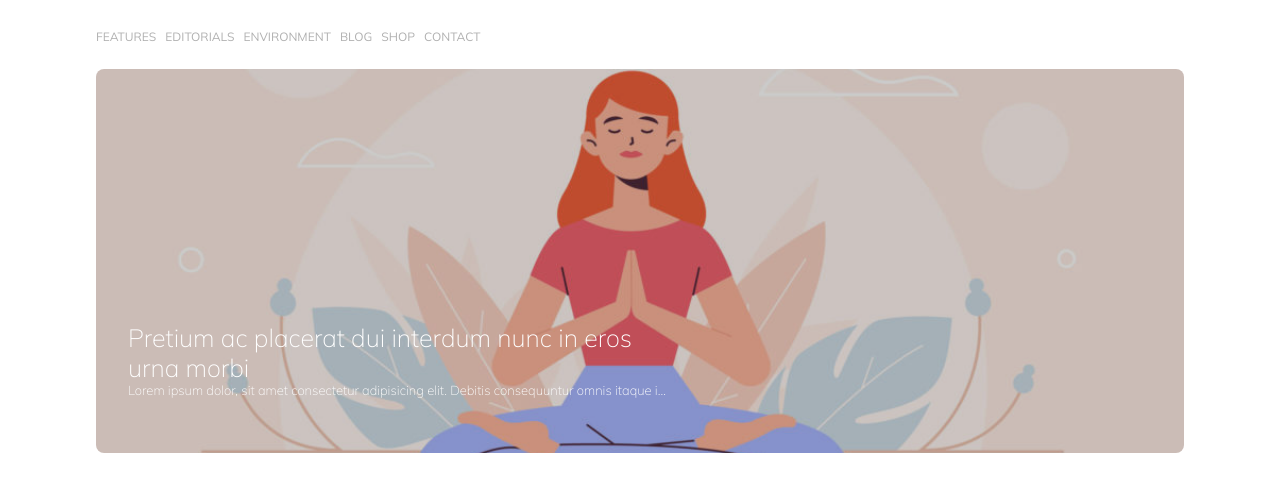
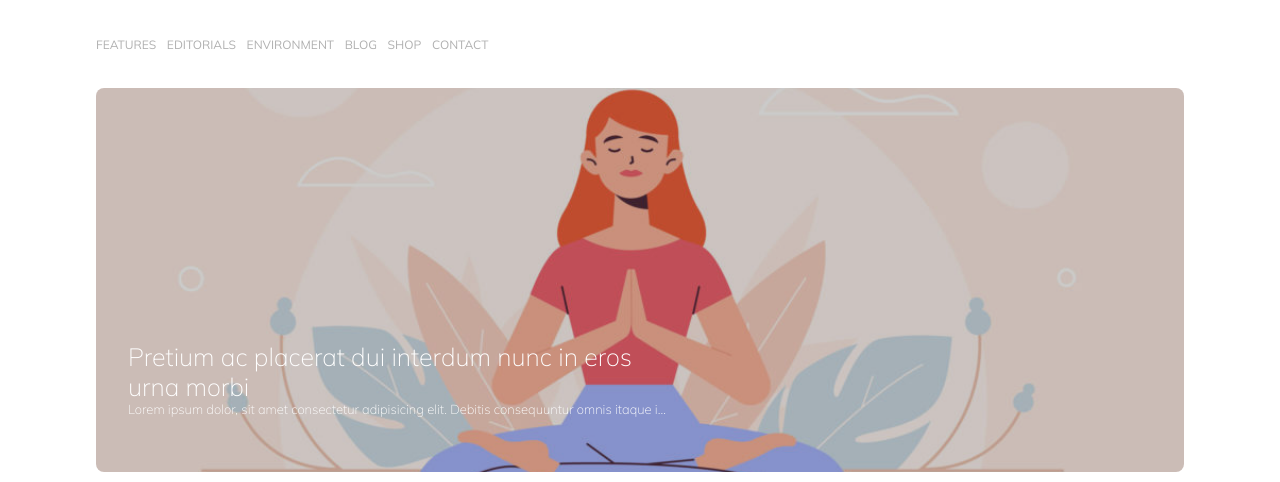
Before and after one commit to MGPasinetti/htmlcss-wp, a plain HTML site: page index.html in a window 1280 px wide. Shown: the part 67-549 px from the top of the page. Drawn offline with Linux system fonts and the light colour scheme.

Commit message:
fixed details

```diff
--- a/css/style.css
+++ b/css/style.css
@@ -4,7 +4,7 @@
     box-sizing: border-box;
 }
 
-body{
+html {
     font-family: 'Mulish', sans-serif;
 }
 
@@ -27,19 +27,22 @@ nav {
     margin: 1.5rem 0;
 }
 
-ul {
+nav ul {
     list-style-type: none;
 }
 
-li {
+nav li {
     display: inline-block;
+    margin-right: .4em;
 }
 
-a {
+li a {
+    display: inline-block;
     text-decoration: none;
+    text-transform: uppercase;
     color: #B0B0B0;
     font-size: 12px;
-    margin-right: .4em;
+    padding: 1em 0;
 }
 
 a:hover {
@@ -53,6 +56,7 @@ main {
     height: 24em;
     margin: 1rem 0;
     border-radius: .5em;
+    overflow: hidden;
 }
 
 main img {
@@ -60,7 +64,6 @@ main img {
     height: 100%;
     filter: brightness(.8);
     object-fit: cover;
-    border-radius: .5em;
 }
 
 .banner {
--- a/index.html
+++ b/index.html
@@ -23,24 +23,12 @@
 
         <nav>
             <ul>
-                <li>
-                    <a href="#!">FEATURES</a>
-                </li>
-                <li>
-                    <a href="#!">EDITORIALS</a>
-                </li>
-                <li>
-                    <a href="#!">ENVIRONMENT</a>
-                </li>
-                <li>
-                    <a href="#!">BLOG</a>
-                </li>
-                <li>
-                    <a href="#!">SHOP</a>
-                </li>
-                <li>
-                    <a href="#!">CONTACT</a>
-                </li>
+                <li><a href="#!">Features</a></li>
+                <li><a href="#!">Editorials</a></li>
+                <li><a href="#!">Environment</a></li>
+                <li><a href="#!">Blog</a></li>
+                <li><a href="#!">Shop</a></li>
+                <li><a href="#!">Contact</a></li>
             </ul>
         </nav>
 
```
